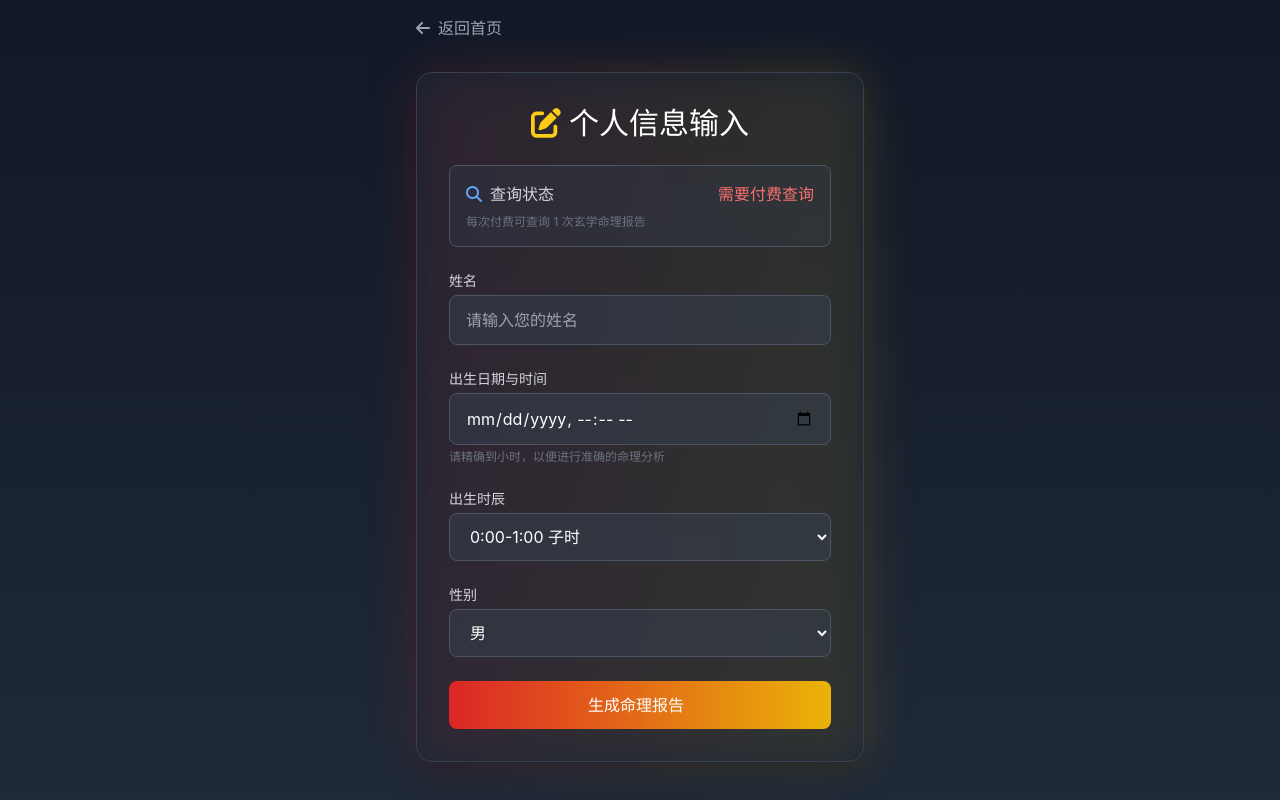
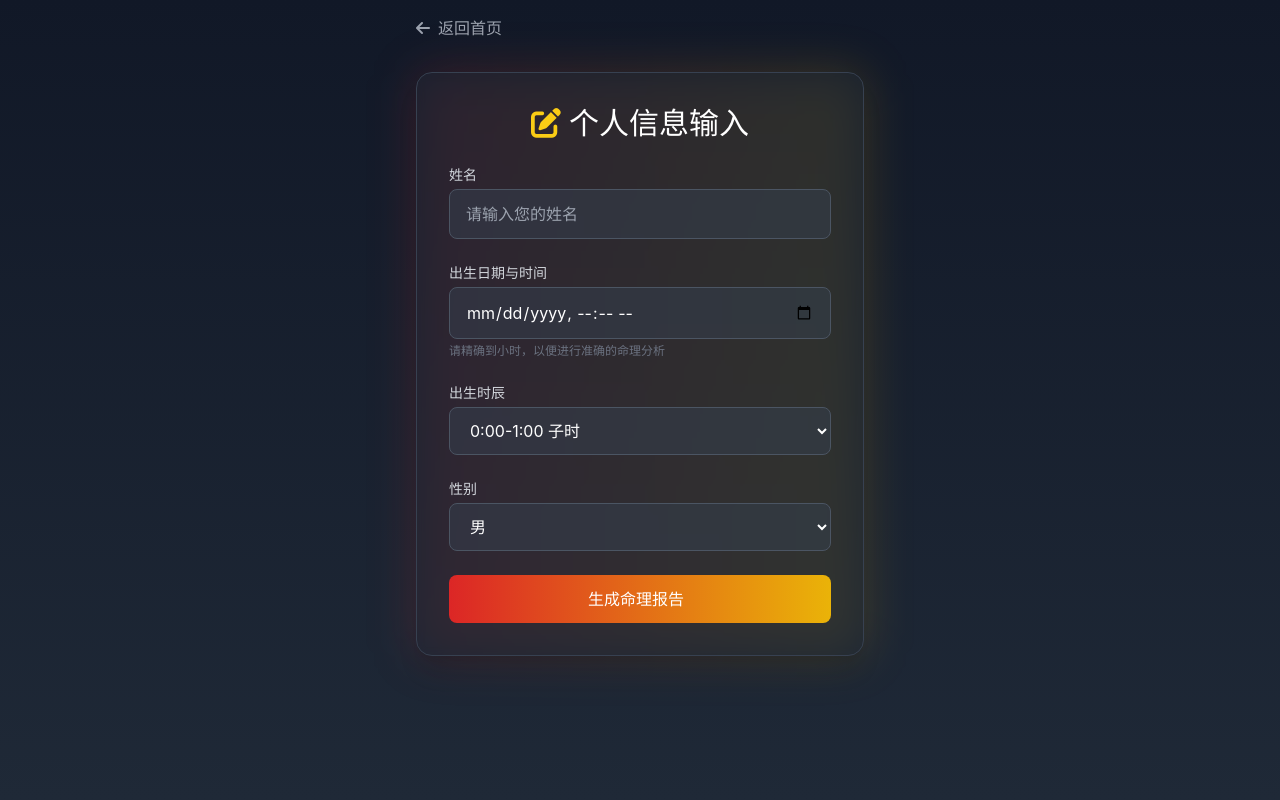
Before and after one commit to zhuiri-eng/5.0, a React (Vite) app: page /report-form in a window 1280 px wide. Built offline with nearby package versions, Linux system fonts and the light colour scheme.

Commit message:
修改付费逻辑：查询阶段免费，结果页面付费墙，一次付费查看一次完整报告

```diff
--- a/src/components/PaymentModal.tsx
+++ b/src/components/PaymentModal.tsx
@@ -64,10 +64,10 @@ const PaymentModal: React.FC = () => {
                           <i className="fa-solid fa-check text-green-400 mr-2"></i>
                           <span>专业命理指导</span>
                         </div>
-                        <div className="flex items-center mt-3 pt-3 border-t border-gray-600">
-                          <i className="fa-solid fa-info-circle text-blue-400 mr-2"></i>
-                          <span className="text-blue-400 font-medium">每次付费可查询1次报告</span>
-                        </div>
+                                                 <div className="flex items-center mt-3 pt-3 border-t border-gray-600">
+                           <i className="fa-solid fa-info-circle text-blue-400 mr-2"></i>
+                           <span className="text-blue-400 font-medium">每次付费可查看1次完整报告</span>
+                         </div>
                       </div>
         </div>
 
--- a/src/contexts/paymentContext.tsx
+++ b/src/contexts/paymentContext.tsx
@@ -25,6 +25,7 @@ interface PaymentContextType {
   canQuery: () => boolean;
   useQuery: () => boolean;
   remainingQueries: number;
+  setPaidStatus: (paid: boolean) => void;
 }
 
 const PaymentContext = createContext<PaymentContextType | undefined>(undefined);
@@ -107,10 +108,11 @@ export const PaymentProvider: React.FC<PaymentProviderProps> = ({ children }) =>
             const newStatus = getQueryStatus();
             setQueryStatus(newStatus);
             setIsPaid(true);
+            localStorage.setItem('metaphysics_paid', 'true');
 
             localStorage.removeItem('current_order');
             setShowPaymentModal(false);
-            alert('支付成功！您现在可以查询一次玄学命理报告。');
+            alert('支付成功！您现在可以查看完整报告。');
           }
         }
       } catch (error) {
@@ -137,7 +139,15 @@ export const PaymentProvider: React.FC<PaymentProviderProps> = ({ children }) =>
     queryStatus,
     canQuery,
     useQuery,
-    remainingQueries: queryStatus.remainingQueries
+    remainingQueries: queryStatus.remainingQueries,
+    setPaidStatus: (paid: boolean) => {
+      setIsPaid(paid);
+      if (paid) {
+        localStorage.setItem('metaphysics_paid', 'true');
+      } else {
+        localStorage.removeItem('metaphysics_paid');
+      }
+    }
   };
 
   return (
--- a/src/pages/MetaphysicsReport.tsx
+++ b/src/pages/MetaphysicsReport.tsx
@@ -4,7 +4,6 @@ import { toast } from 'sonner';
 import { calculateFiveElements, generateFortune, generateProfessionalAdvice, generateSpecialInsights } from '@/lib/metaphysics';
 import { usePayment } from '@/contexts/paymentContext';
 import PaymentModal from '@/components/PaymentModal';
-import PaywallBanner from '@/components/PaywallBanner';
 
 
 interface MetaphysicsReportProps {
@@ -13,7 +12,7 @@ interface MetaphysicsReportProps {
 
 export default function MetaphysicsReport({ reportData }: MetaphysicsReportProps) {
   const navigate = useNavigate();
-  const { isPaid } = usePayment();
+  const { isPaid, canQuery, useQuery, setShowPaymentModal, setPaidStatus } = usePayment();
 
   useEffect(() => {
     // 如果没有报告数据，重定向到表单页面
@@ -88,7 +87,7 @@ export default function MetaphysicsReport({ reportData }: MetaphysicsReportProps
               </div>
             </div>
 
-            {/* 基本命格分析 */}
+            {/* 基本命格分析 - 免费预览 */}
             <div className="mb-10">
               <h2 className="text-2xl font-bold mb-4 flex items-center">
                 <i className="fa-solid fa-circle-info text-yellow-400 mr-3"></i>基本命格分析
@@ -164,24 +163,30 @@ export default function MetaphysicsReport({ reportData }: MetaphysicsReportProps
               <div>
                 <h3 className="text-lg font-semibold mb-3 text-gray-300">性格特质</h3>
                 <div className="bg-gray-700/30 border border-gray-600 rounded-lg p-4 text-gray-300">
-                   <p>{personality.description}</p>
+                   <p>{personality.description.substring(0, Math.floor(personality.description.length * 0.1))}...</p>
                    <p className="mt-2">您的命局中{personality.dominantElement}元素最为旺盛，这使您在人群中具有独特的{personality.dominantElement === '金' ? '决断力' : personality.dominantElement === '木' ? '创造力' : personality.dominantElement === '水' ? '洞察力' : personality.dominantElement === '火' ? '感染力' : '稳重性'}。若能善用这一天赋，将在事业和人际关系中获得显著优势。</p>
                 </div>
               </div>
 
-              {/* 付费限制 - 未付费用户只能看到10%的内容 */}
+              {/* 付费墙 - 未付费用户只能看到10%的内容 */}
               {!isPaid && (
                 <div className="mt-6">
-                  <PaywallBanner />
                   <div className="bg-gray-700/30 border border-gray-600 rounded-lg p-4 text-gray-300">
                     <div className="text-center py-8">
                       <div className="w-16 h-16 bg-yellow-500/20 rounded-full flex items-center justify-center mx-auto mb-4">
                         <i className="fa-solid fa-lock text-2xl text-yellow-400"></i>
                       </div>
                       <h3 className="text-xl font-semibold text-white mb-2">解锁完整报告</h3>
-                      <p className="text-gray-400 mb-4">您当前只能查看基础信息，付费后可查看详细的运势展望、专业建议等完整内容</p>
+                      <p className="text-gray-400 mb-4">您当前只能查看基础信息，付费后可查看详细的性格特质、运势展望、专业建议等完整内容</p>
                       <button
-                        onClick={() => setShowPaymentModal(true)}
+                        onClick={() => {
+                          if (canQuery()) {
+                            useQuery();
+                            setPaidStatus(true);
+                          } else {
+                            setShowPaymentModal(true);
+                          }
+                        }}
                         className="bg-gradient-to-r from-yellow-500 to-orange-500 hover:from-yellow-400 hover:to-orange-400 text-white px-6 py-2 rounded-lg font-medium transition-all duration-200"
                       >
                         <i className="fa-solid fa-crown mr-2"></i>
--- a/src/pages/ReportForm.tsx
+++ b/src/pages/ReportForm.tsx
@@ -1,7 +1,6 @@
 import { useState } from 'react';
 import { useNavigate } from 'react-router-dom';
 import { toast } from 'sonner';
-import { usePayment } from '@/contexts/paymentContext';
 
 interface ReportFormProps {
   generateReport: (data: { name: string; birthDate: string; gender: string }) => any;
@@ -9,7 +8,6 @@ interface ReportFormProps {
 
 export default function ReportForm({ generateReport }: ReportFormProps) {
   const navigate = useNavigate();
-  const { canQuery, useQuery, remainingQueries, setShowPaymentModal } = usePayment();
   const [formData, setFormData] = useState({
     name: '',
     birthDate: '',
@@ -25,13 +23,6 @@ export default function ReportForm({ generateReport }: ReportFormProps) {
   const handleSubmit = (e: React.FormEvent) => {
     e.preventDefault();
 
-    // 检查查询权限
-    if (!canQuery()) {
-      toast.error('您需要先付费才能查询玄学命理报告');
-      setShowPaymentModal(true);
-      return;
-    }
-
     // 表单验证
     if (!formData.name.trim()) {
       toast.error('请输入您的姓名');
@@ -46,16 +37,10 @@ export default function ReportForm({ generateReport }: ReportFormProps) {
     setIsLoading(true);
 
     try {
-      // 使用一次查询
-      if (useQuery()) {
-        // 生成报告并导航到报告页面
-        generateReport(formData);
-        navigate('/metaphysics-report');
-        toast.success(`查询成功！您还有 ${remainingQueries - 1} 次查询机会`);
-      } else {
-        toast.error('查询次数已用完，请重新付费');
-        setShowPaymentModal(true);
-      }
+      // 生成报告并导航到报告页面
+      generateReport(formData);
+      navigate('/metaphysics-report');
+      toast.success('报告生成成功！');
     } catch (error) {
       toast.error('生成报告时出错，请重试');
       console.error('Report generation error:', error);
@@ -83,29 +68,7 @@ export default function ReportForm({ generateReport }: ReportFormProps) {
               <i className="fa-solid fa-pen-to-square text-yellow-400 mr-2"></i>个人信息输入
             </h1>
 
-            {/* 查询状态显示 */}
-            <div className="mb-6 p-4 bg-gray-700/30 rounded-lg border border-gray-600">
-              <div className="flex items-center justify-between">
-                <div className="flex items-center">
-                  <i className="fa-solid fa-search text-blue-400 mr-2"></i>
-                  <span className="text-gray-300">查询状态</span>
-                </div>
-                <div className="text-right">
-                  {canQuery() ? (
-                    <div className="text-green-400 font-semibold">
-                      剩余查询次数: {remainingQueries}
-                    </div>
-                  ) : (
-                    <div className="text-red-400 font-semibold">
-                      需要付费查询
-                    </div>
-                  )}
-                </div>
-              </div>
-              <p className="text-xs text-gray-500 mt-2">
-                每次付费可查询 {remainingQueries > 0 ? remainingQueries : 1} 次玄学命理报告
-              </p>
-            </div>
+
 
             <form onSubmit={handleSubmit} className="space-y-6">
                <div>
```
